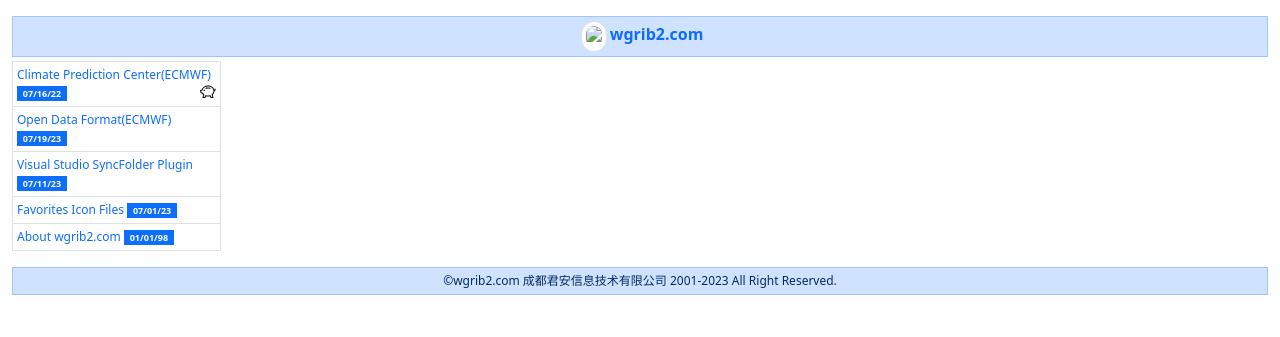
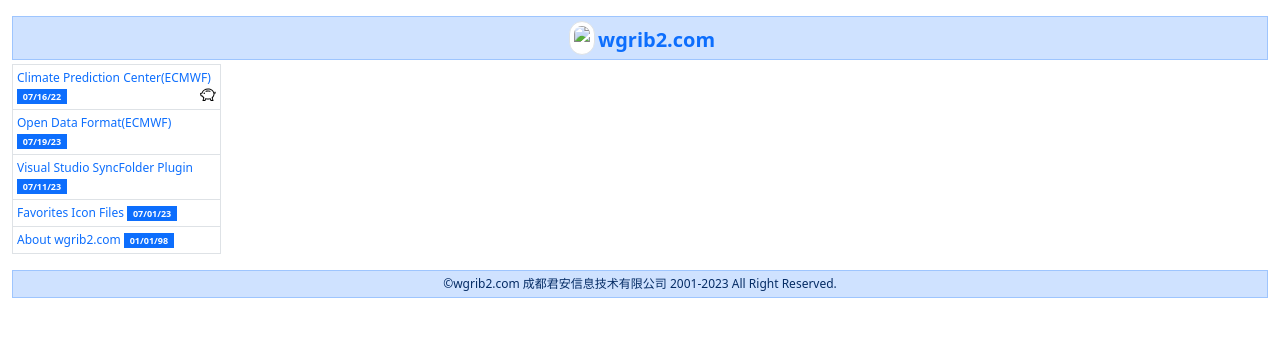
Before and after one commit to helloyuzz/wgrib2.com, a Jekyll site: the page built from index.markdown, in a window 1280 px wide. Shown: the top 337 px of the page. Built offline with Jekyll 4.4.1, drawn with Linux system fonts in a browser that asks for light colours.

Commit message:
Update top.html

```diff
--- a/_includes/top.html
+++ b/_includes/top.html
@@ -2,7 +2,7 @@
     <div class="col p-0 m-0">
       <div class="alert alert-primary p-1 rounded-0 text-center m-0 p-0 d-flex justify-content-center" role="alert">
         <img src="{{ site.cdn_url }}/assets/favicon.png" class="img-thumbnail z-1 ms-1 rounded-5"> &nbsp;
-        <a href="/" class="mt-1"> <h4><span class="fw-bold"> {{ site.title }}</span></h4></a>
+        <a href="/" class="mt-1"><span class="fw-bold fs-5"> {{ site.title }}</span></a>
       </div>
     </div>
   </div>
```
